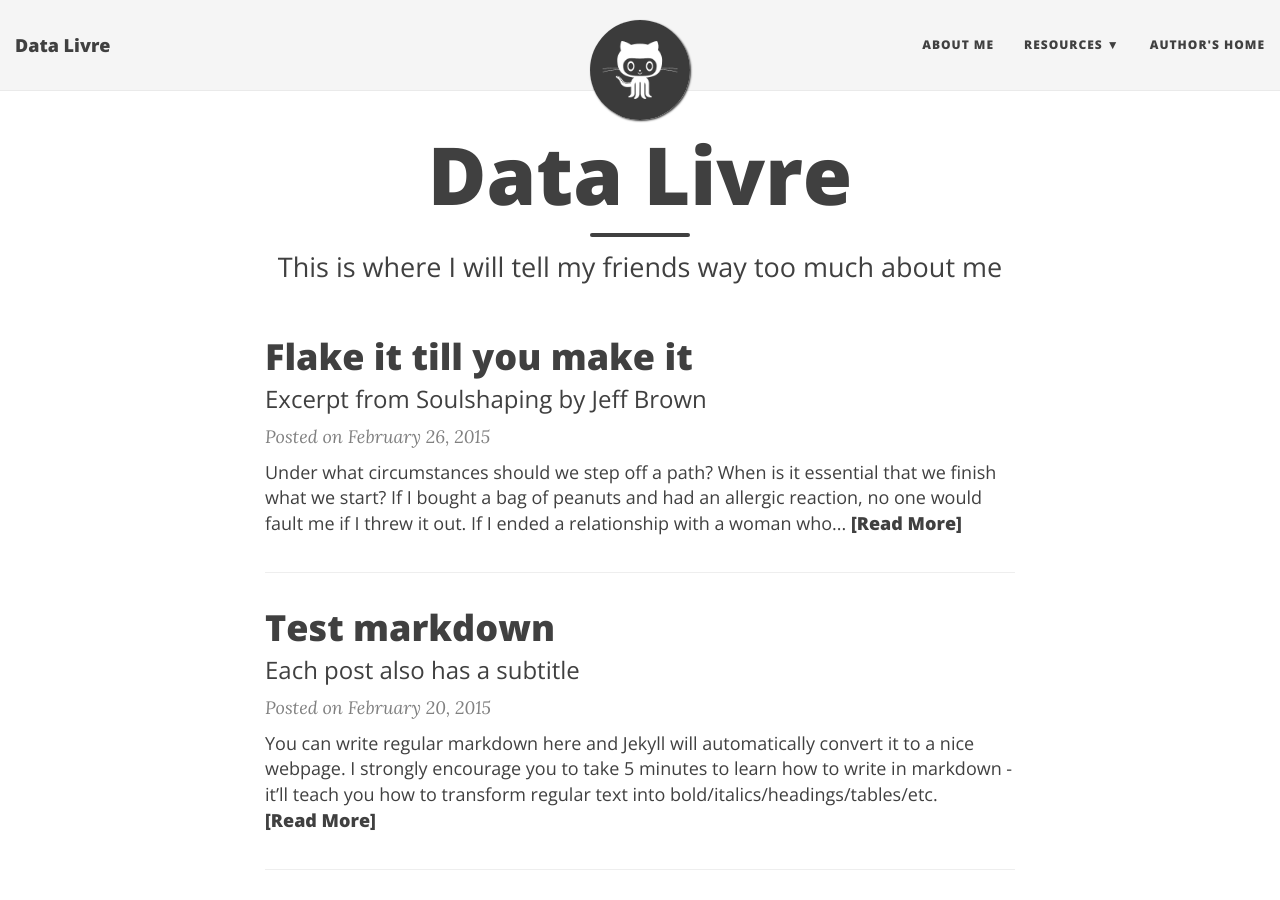
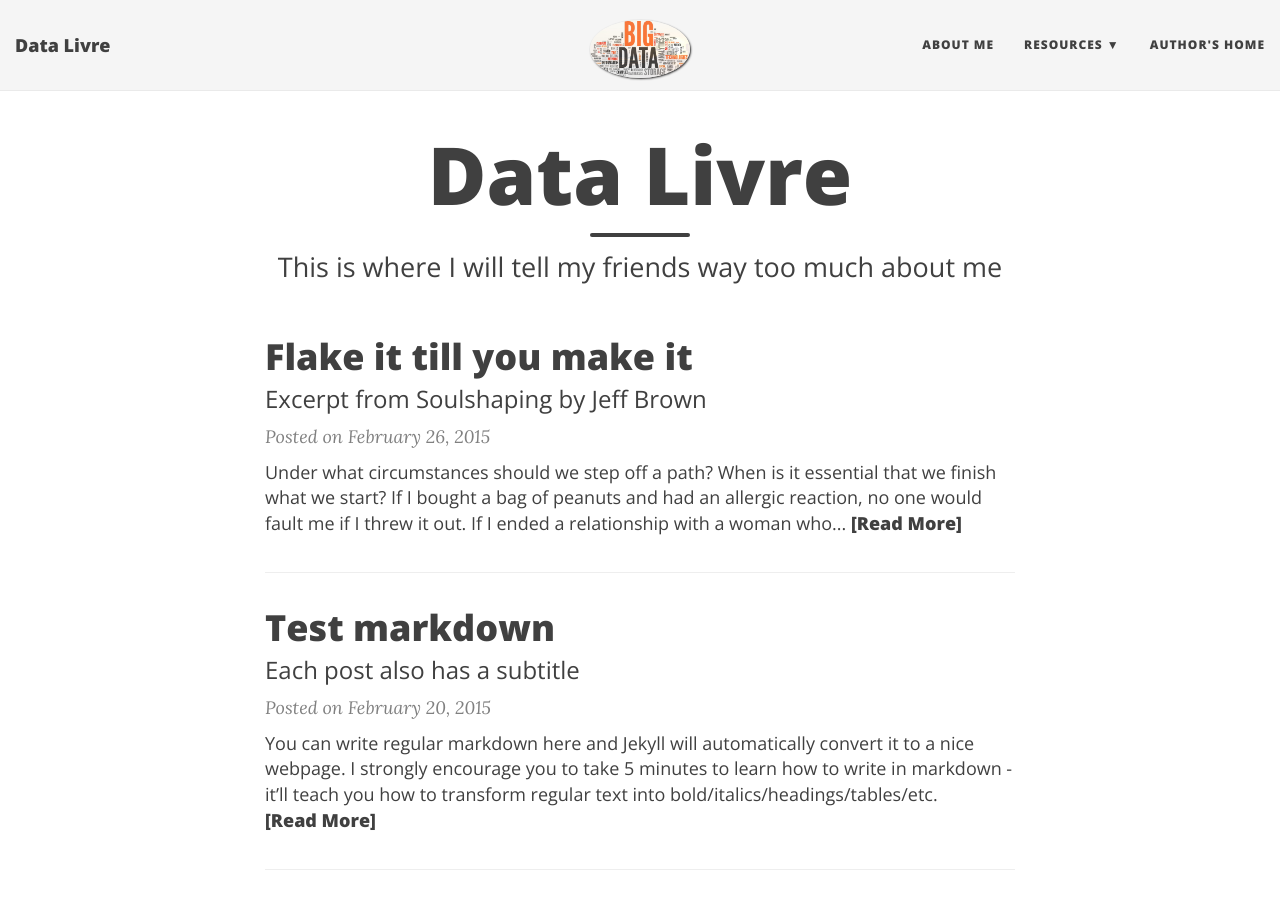
Before and after one commit to datalivre/datalivre.github.io, a Jekyll site: the page built from index.html, in a window 1280 px wide and 900 px high. Built offline with Jekyll 4.4.1, drawn with Linux system fonts in a browser that asks for light colours; nearby versions of some CDN libraries; the list of posts is cut into pages by our own code.

Commit message:
Update _config.yml

```diff
--- a/_config.yml
+++ b/_config.yml
@@ -31,7 +31,7 @@ navbar-links:
 
 # Image to show in the navigation bar - image must be a square (width = height)
 # Remove this parameter if you don't want an image in the navbar
-avatar: "/img/avatar-icon.png"
+avatar: "/img/bigdata19022017.jpg"
 
 # If you want to have an image logo in the top-left corner instead of the title text,
 # then specify the following parameter
```
